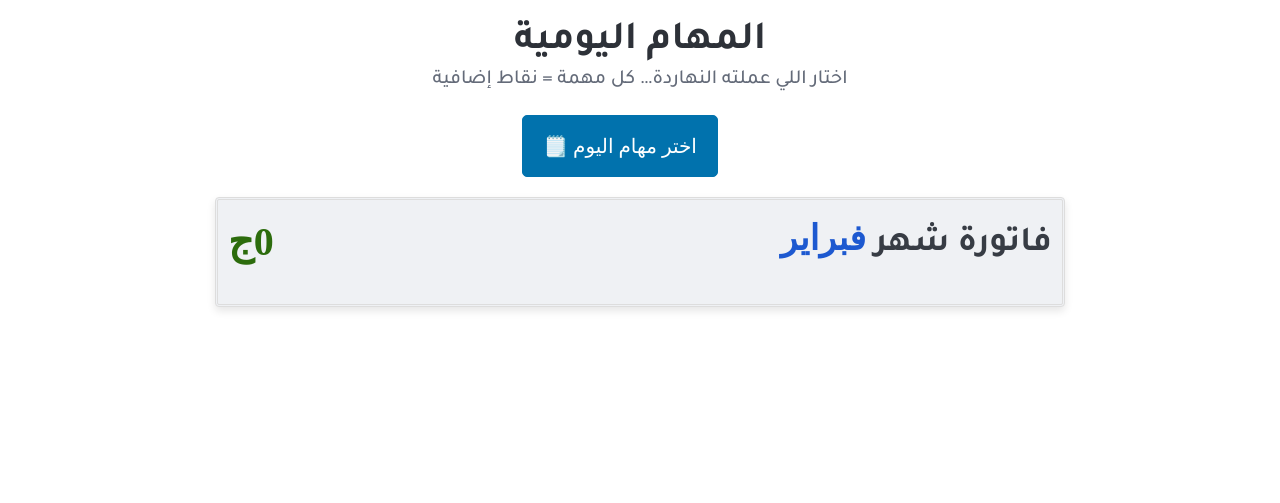
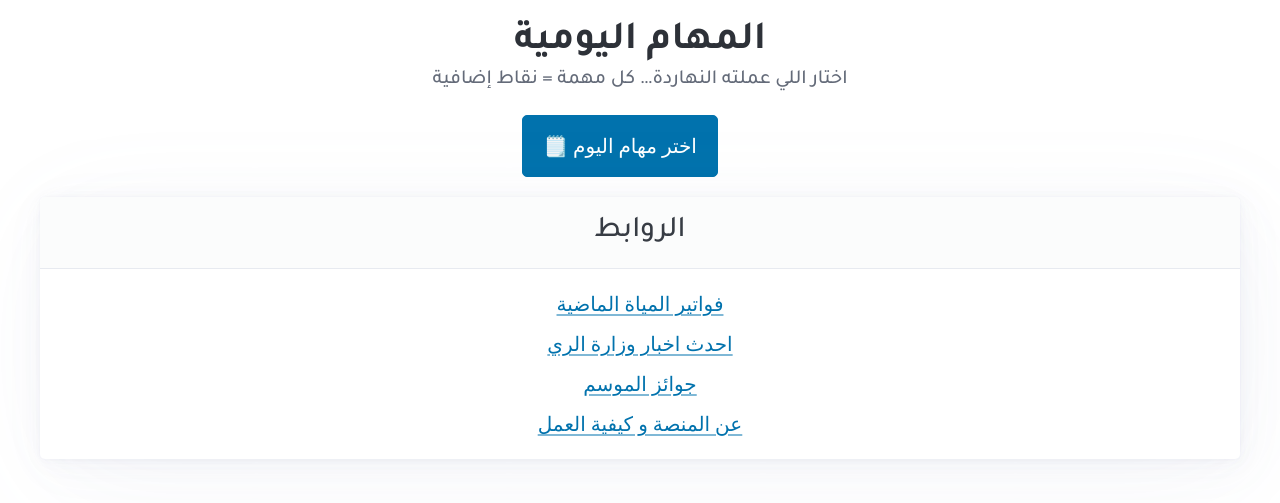
Before and after one commit to omar-hossam/noqta-platform, a Flask app: page /dashboard in a window 1280 px wide. Shown: the part 115-618 px from the top of the page. Run offline with Flask 3, Linux system fonts and the light colour scheme; some web fonts are replaced.

Commit message:
feat: update dashboard page content

```diff
--- a/templates/dashboard.html
+++ b/templates/dashboard.html
@@ -41,13 +41,17 @@
   </ul>
 </section>
 
-<section>
+<section class="container">
+  <article style="text-align: center;">
+    <header class="font-header" style="font-size: 1.5rem;">الروابط</header>
 
-  <a id="bills-a" href="/bills" class="pico-background-slate-50">
-    <h2 class="font-header">فاتورة شهر <span id="bill-month" class="font-body pico-color-blue-600">فبراير</span></h2>
-    <p style="font-weight: bold; font-size: 2rem;" class="pico-color-green-600"><span id="bill-cost">0</span>ج </p>
-  </a>
-
+    <div style="display: flex; flex-direction: column; gap: 10px;">
+      <a href="/bills">فواتير المياة الماضية</a>
+      <a href="https://www.mwri.gov.eg/?page_id=597" target="_blank">احدث اخبار وزارة الري</a>
+      <a href="/prizes">جوائز الموسم</a>
+      <a href="/about">عن المنصة و كيفية العمل</a>
+    </div>
+  </article>
 </section>
 
 {% endblock %}
```
